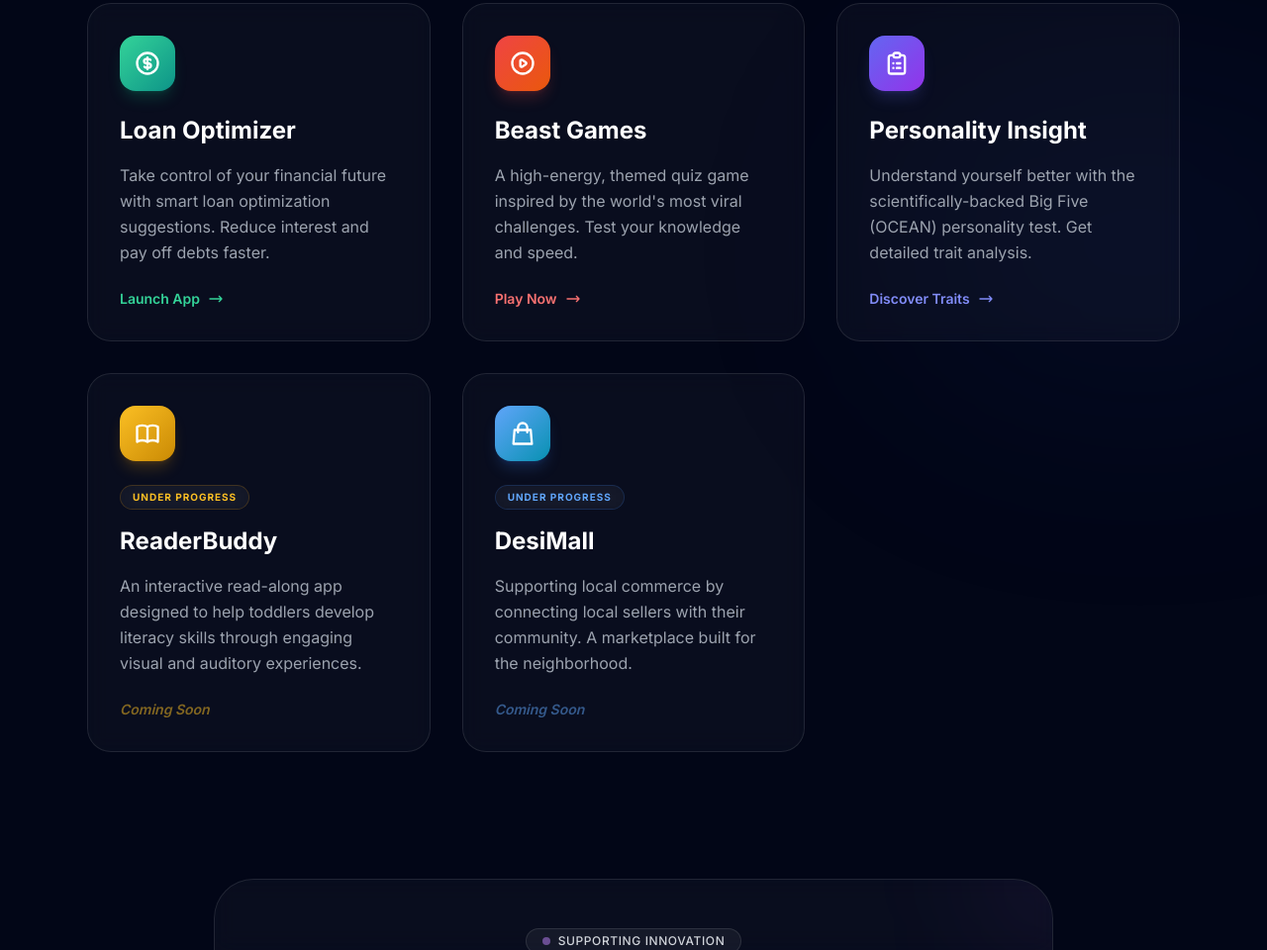
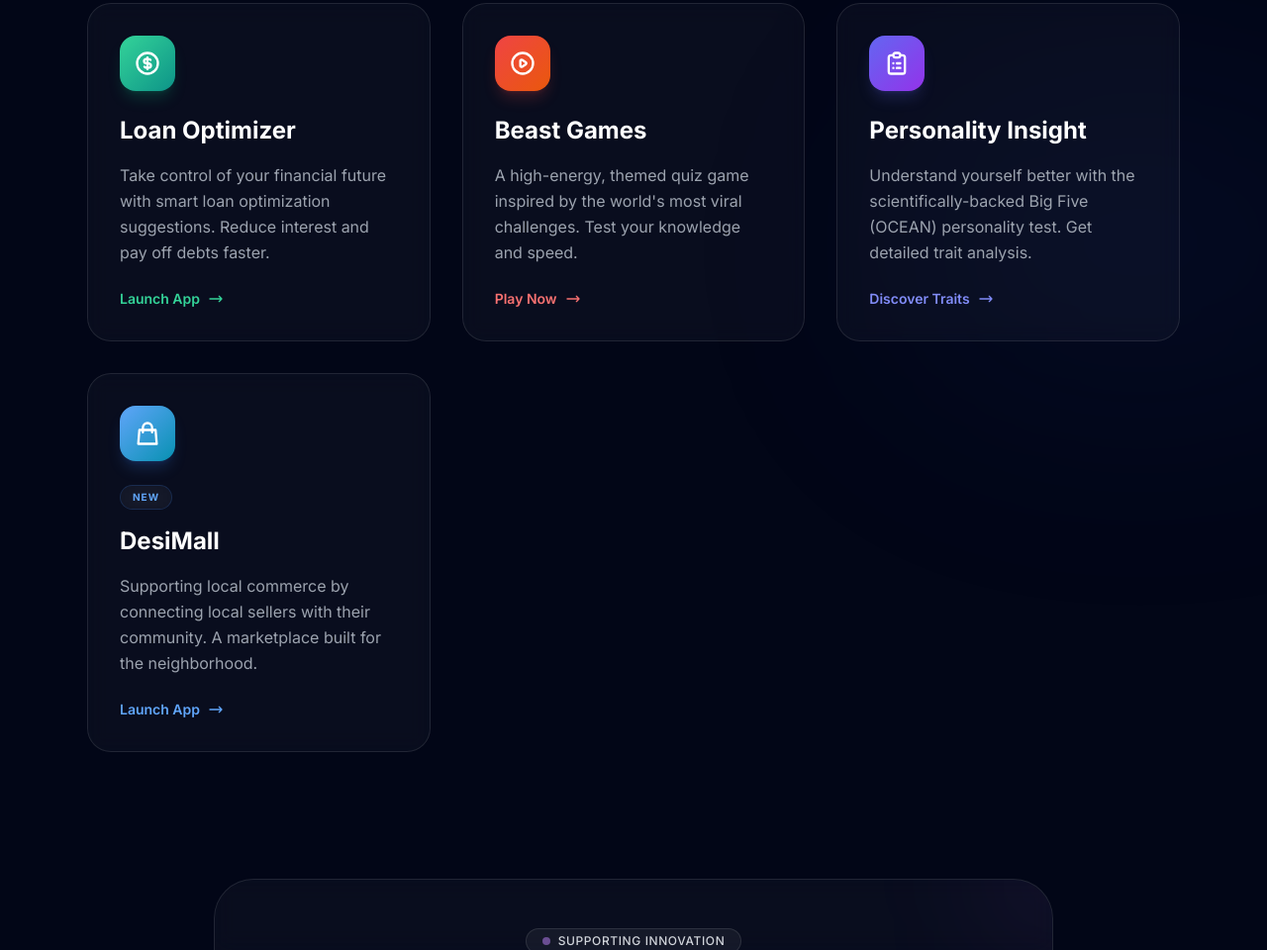
Before and after one commit to VadirajBhatt/profile, a plain HTML site: page index.html in a window 1280 px wide. Shown: the part 475-1435 px from the top of the page at 99% size. Drawn offline with nearby package versions, Linux system fonts and the light colour scheme.

Commit message:
Desimall is live

```diff
--- a/index.html
+++ b/index.html
@@ -144,43 +144,27 @@
                 </div>
             </a>
 
-            <!-- ReaderBuddy -->
-            <div class="glass p-8 rounded-3xl group transition-all duration-500 hover:-translate-y-2 flex flex-col h-full lg:col-start-1 lg:ml-auto lg:w-full cursor-default">
-                <div class="w-14 h-14 bg-gradient-to-br from-amber-400 to-yellow-600 rounded-2xl flex items-center justify-center mb-6 shadow-lg shadow-amber-500/20 group-hover:scale-110 transition-transform">
-                    <svg class="w-7 h-7 text-white" fill="none" stroke="currentColor" viewBox="0 0 24 24">
-                        <path stroke-linecap="round" stroke-linejoin="round" stroke-width="2" d="M12 6.253v13m0-13C10.832 5.477 9.246 5 7.5 5S4.168 5.477 3 6.253v13C4.168 18.477 5.754 18 7.5 18s3.332.477 4.5 1.253m0-13C13.168 5.477 14.754 5 16.5 5c1.747 0 3.332.477 4.5 1.253v13C19.832 18.477 18.247 18 16.5 18c-1.746 0-3.332.477-4.5 1.253"></path>
-                    </svg>
-                </div>
-                <div class="inline-block self-start px-3 py-1 mb-4 glass rounded-full text-[10px] font-bold tracking-widest uppercase text-amber-400 border border-amber-500/20">
-                    Under Progress
-                </div>
-                <h3 class="text-2xl font-bold mb-4 group-hover:text-amber-400 transition-colors">ReaderBuddy</h3>
-                <p class="text-gray-400 leading-relaxed mb-6 flex-grow">
-                    An interactive read-along app designed to help toddlers develop literacy skills through engaging visual and auditory experiences.
-                </p>
-                <div class="flex items-center text-amber-400/50 font-semibold text-sm italic">
-                    Coming Soon
-                </div>
-            </div>
-
             <!-- DesiMall -->
-            <div class="glass p-8 rounded-3xl group transition-all duration-500 hover:-translate-y-2 flex flex-col h-full lg:col-start-2 lg:w-full cursor-default">
+            <a href="https://desimall.corelytics.in" target="_blank" class="glass p-8 rounded-3xl group transition-all duration-500 hover:-translate-y-2 flex flex-col h-full">
                 <div class="w-14 h-14 bg-gradient-to-br from-blue-400 to-cyan-600 rounded-2xl flex items-center justify-center mb-6 shadow-lg shadow-blue-500/20 group-hover:scale-110 transition-transform">
                     <svg class="w-7 h-7 text-white" fill="none" stroke="currentColor" viewBox="0 0 24 24">
                         <path stroke-linecap="round" stroke-linejoin="round" stroke-width="2" d="M16 11V7a4 4 0 00-8 0v4M5 9h14l1 12H4L5 9z"></path>
                     </svg>
                 </div>
                 <div class="inline-block self-start px-3 py-1 mb-4 glass rounded-full text-[10px] font-bold tracking-widest uppercase text-blue-400 border border-blue-500/20">
-                    Under Progress
+                    NEW
                 </div>
                 <h3 class="text-2xl font-bold mb-4 group-hover:text-blue-400 transition-colors">DesiMall</h3>
                 <p class="text-gray-400 leading-relaxed mb-6 flex-grow">
                     Supporting local commerce by connecting local sellers with their community. A marketplace built for the neighborhood.
                 </p>
-                <div class="flex items-center text-blue-400/50 font-semibold text-sm italic">
-                    Coming Soon
+                <div class="flex items-center text-blue-400 font-semibold text-sm">
+                    Launch App
+                    <svg class="w-4 h-4 ml-2 group-hover:translate-x-1 transition-transform" fill="none" stroke="currentColor" viewBox="0 0 24 24">
+                        <path stroke-linecap="round" stroke-linejoin="round" stroke-width="2" d="M17 8l4 4m0 0l-4 4m4-4H3"></path>
+                    </svg>
                 </div>
-            </div>
+            </a>
 
         </div>
     </main>
```
